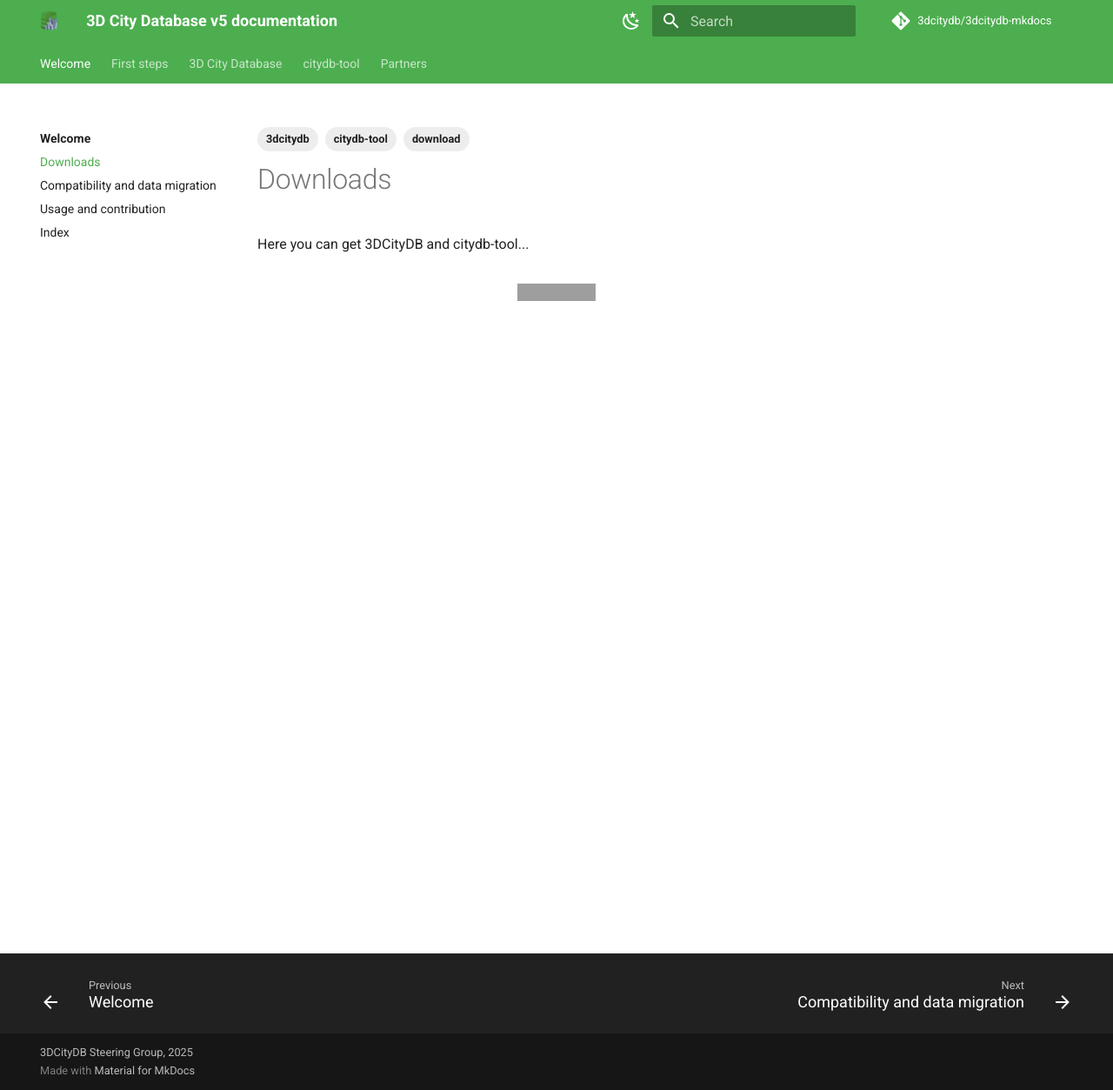
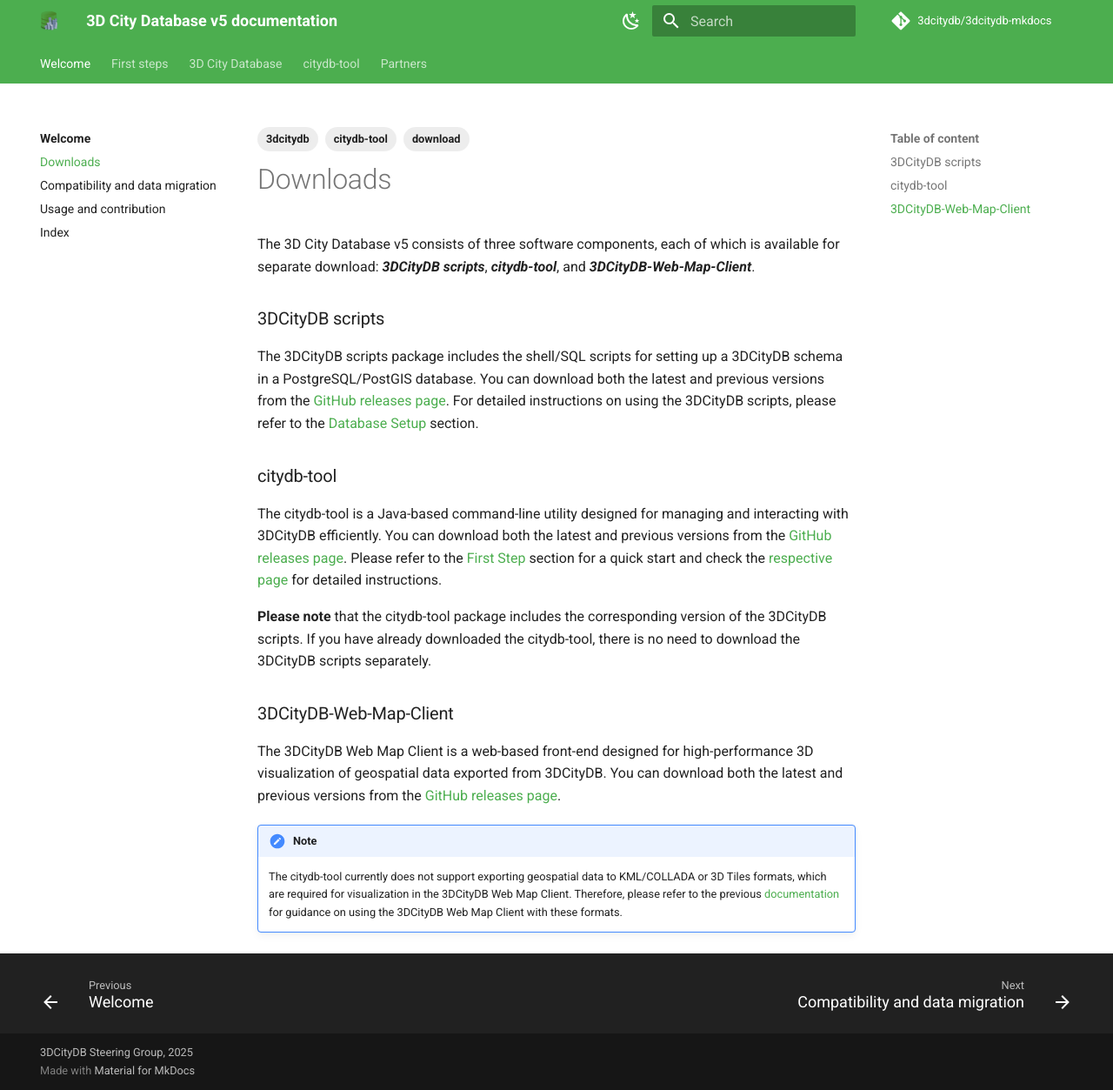
Before and after one commit to BWibo/3dcitydb-mkdocs, an MkDocs documentation site: the page built from docs/download.md, in a window 1280 px wide and 1253 px high. Shown: the whole window at 87% size. Built offline with MkDocs 1.6.1 and Material for MkDocs 9.7.7, drawn with Linux system fonts in a browser that asks for light colours; comment, search, counter and statistics services are not loaded; grey boxes are pictures that could not be loaded.

Commit message:
updated Download page

```diff
--- a/docs/download.md
+++ b/docs/download.md
@@ -8,9 +8,35 @@
   - download
 ---
 
-Here you can get 3DCityDB and citydb-tool...
+The 3D City Database v5 consists of three software components, each of which is available for separate download:
+__*3DCityDB scripts*__, __*citydb-tool*__, and __*3DCityDB-Web-Map-Client*__.
 
-[![Hits](https://hits.seeyoufarm.com/api/count/incr/badge.svg?url=https%3A%2F%2F3dcitydb.github.io%2F3dcitydb-mkdocs%2Fdownload%2F&count_bg=%2379C83D&title_bg=%23555555&icon=&icon_color=%23E7E7E7&title=Visitors&edge_flat=false)](https://hits.seeyoufarm.com/#history)
+### 3DCityDB scripts
 
-/// caption
-///
+The 3DCityDB scripts package includes the shell/SQL scripts for setting up a 3DCityDB schema in a PostgreSQL/PostGIS database.
+You can download both the latest and previous versions from the [GitHub releases page](https://github.com/3dcitydb/citydb-tool/releases).
+For detailed instructions on using the 3DCityDB scripts, please refer to the [Database Setup](first-steps/setup.md) section.
+
+### citydb-tool
+
+The citydb-tool is a Java-based command-line utility designed for managing and interacting with 3DCityDB efficiently.
+You can download both the latest and previous versions from
+the [GitHub releases page](https://github.com/3dcitydb/citydb-tool/releases).
+Please refer to the [First Step](first-steps/setup.md) section for a quick start and check
+the [respective page](citydb-tool/index.md) for detailed instructions.
+
+__Please note__ that the citydb-tool package includes the corresponding version of the 3DCityDB scripts. If you have already
+downloaded the citydb-tool, there is no need to download the 3DCityDB scripts separately.
+
+### 3DCityDB-Web-Map-Client
+
+The 3DCityDB Web Map Client is a web-based front-end designed for high-performance 3D visualization of geospatial data exported from 3DCityDB.
+You can download both the latest and previous versions from
+the [GitHub releases page](https://github.com/3dcitydb/3dcitydb-web-map/releases).
+
+!!! note
+
+    The citydb-tool currently does not support exporting geospatial data to KML/COLLADA or 3D Tiles formats,
+    which are required for visualization in the 3DCityDB Web Map Client. Therefore, please refer to the previous
+    [documentation](https://3dcitydb-docs.readthedocs.io/en/latest/webmap/index.html) for guidance on using the
+    3DCityDB Web Map Client with these formats.
```
